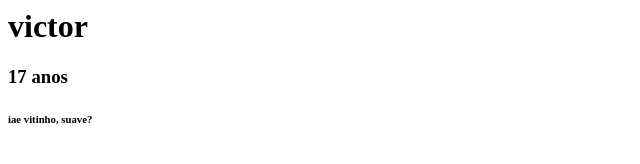
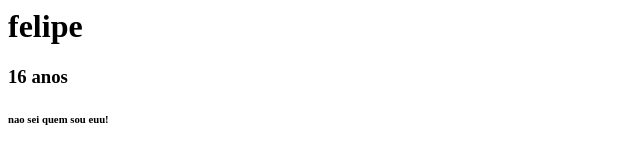
Before and after one commit to greed035/ARROS, a plain HTML site: page lipe eduardo 2 ano/index.html in a window 1280 px wide. Shown: the full height of the page, 0-640 px from the left. Drawn offline with Linux system fonts and the light colour scheme.

Commit message:
alterar site

```diff
--- a/lipe eduardo 2 ano/index.html
+++ b/lipe eduardo 2 ano/index.html
@@ -1,8 +1,9 @@
 
 <html>
     <body>
-      <h1>victor</h1>
-      <h3>17 anos</h3>
-      <h6>iae vitinho, suave?</h6>
+      <h1>felipe</h1>
+      <h3>16 anos</h3>
+      <h6> nao sei quem sou euu!
+      </h6>
     </body>
 </html>
```
Also changed, not shown: index.html (+9 -0 lines).
